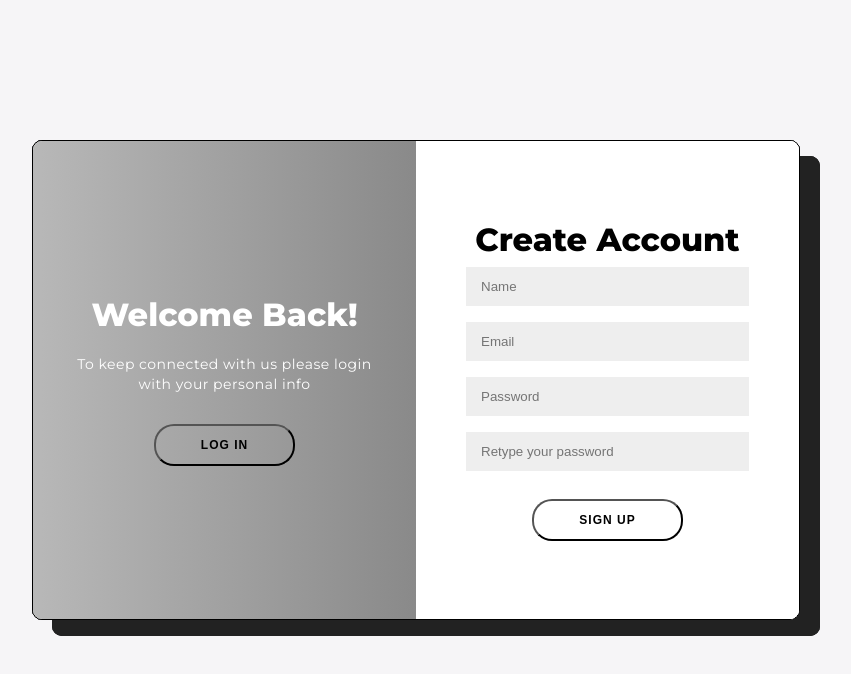
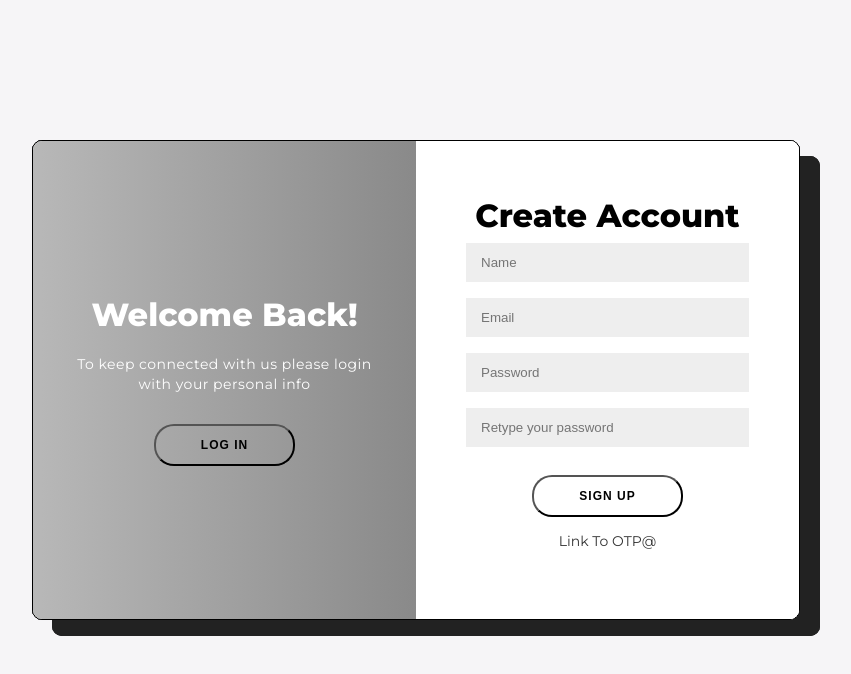
Before and after one commit to RoeyBenHarushDev/IAM, a website: page index.html in a window 1280 px wide. Both pictures are taken after a click on the button "SIGN UP". Shown: the whole page, without its empty margins (224-1075 px from the left). Drawn offline with nearby package versions, Linux system fonts and the light colour scheme.

Commit message:
UI update by Roey

```diff
--- a/index.html
+++ b/index.html
@@ -20,6 +20,7 @@
                 <input  type="password" placeholder="Password"  name="pass" id="pass" required/>
                 <input name="repass" id ='repass' type="password"  placeholder="Retype your password" required/>
                 <button id="openEmailConfirmation">Sign Up</button>
+                <a href="#" id="linkToOTP">Link To OTP@</a>
                 <span id="message"></span>
             </form>
         </div>
@@ -65,7 +66,7 @@
             <form  id="OTP">
                 <h1>Email Confirmation </h1>
                 <input name="OTP" type="text" placeholder="Enter Code" id="OTPtext" required/>
-                <input  type="submit" onclick="emailConfirmation()">Confirm</input>
+                <input id="confirmBtn" type="submit" onclick="emailConfirmation()" value="confirm">
             </form>
         </div>
     </div>
--- a/logs.txt
+++ b/logs.txt
@@ -352,6 +352,7 @@
 25-11-22 01:50-> listening on port: 8080
 25-11-22 01:54-> listening on port: 8080
 25-11-22 02:04-> listening on port: 8080
+25-11-22 03:50-> listening on port: 8080
 25-11-22 04:29-> listening on port: 8080
 25-11-22 04:32-> listening on port: 8080
 25-11-22 04:35-> listening on port: 8080
@@ -359,3 +360,4 @@
 25-11-22 04:39-> listening on port: 8080
 25-11-22 04:44-> listening on port: 8080
 25-11-22 04:47-> listening on port: 8080
+25-11-22 04:54-> listening on port: 8080
--- a/script.js
+++ b/script.js
@@ -7,6 +7,7 @@ const forgot = document.getElementById('forgot');
 const closeForgot = document.getElementById('closeForgot');
 const openEmailCon = document.getElementById('openEmailConfirmation');
 const closeEmailCon = document.getElementById('closeEmailCon');
+const linkToOTP = document.getElementById('linkToOTP');
 
 if(signUpButton){
 
@@ -36,6 +37,12 @@ if(signUpButton){
             container.style.display = "none";
             backFlipCon.style.display = "none";
         }
+    });
+
+    linkToOTP.addEventListener('click', ()=>{
+        container.classList.add("emailConfirmation-active");
+        container.style.display = "none";
+        backFlipCon.style.display = "none";
     })
 
     // closeEmailCon.addEventListener('click', ()=> {
--- a/style.css
+++ b/style.css
@@ -59,14 +59,28 @@ button {
 	text-transform: uppercase;
 	transition: transform 80ms ease-in;
 }
+#confirmBtn{
+    border: 2px solid black;
+    border-radius: 20px;
+    background-color: transparent;
+    font-size: 12px;
+    font-weight: bold;
+    padding: 12px 45px;
+    letter-spacing: 1px;
+    width: 180px;
+    text-transform: uppercase;
+    transition: transform 80ms ease-in;
+}
 
-button:active {
+button:active, #confirmBtn:active {
 	transform: scale(0.95);
 }
 
-button:focus {
+button:focus, #confirmBtn:focus {
 	outline: none;
 }
+
+
 
 form {
     background-color: white;
```
